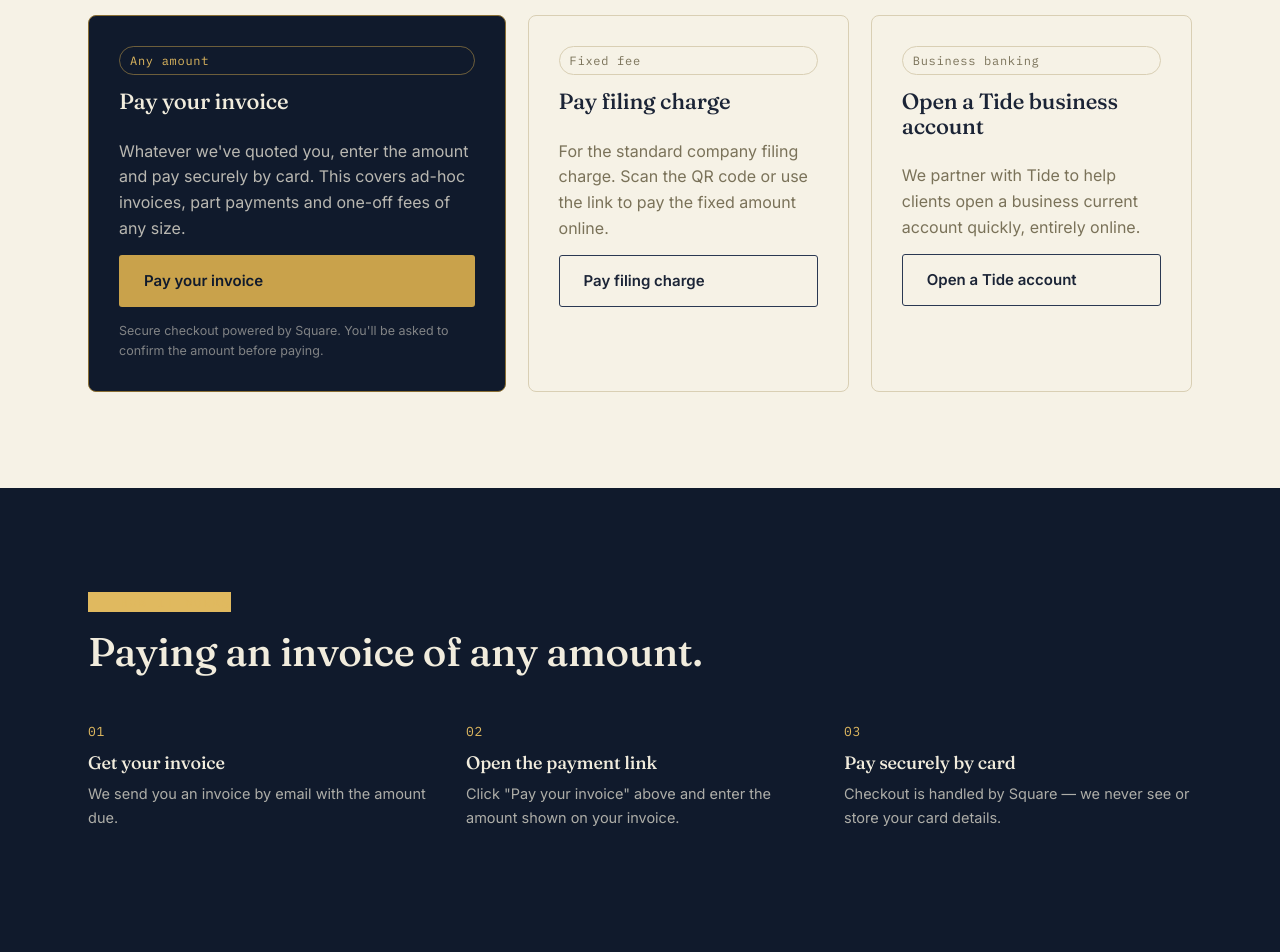
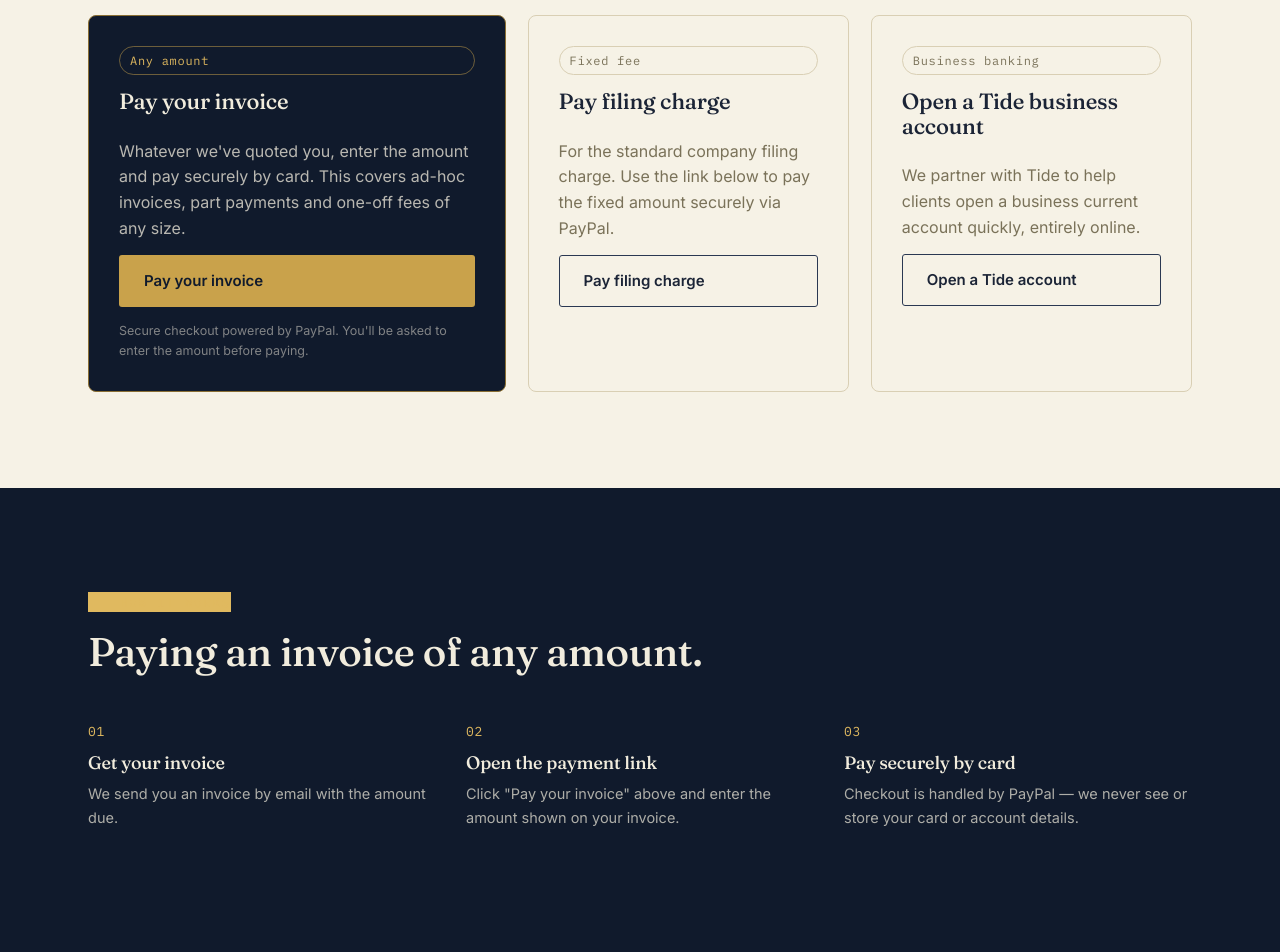
Before and after one commit to AbacusRog/new-site, a React (Vite) app: page /payments in a window 1280 px wide. Shown: the part 520-1472 px from the top of the page. Built offline with nearby package versions, Linux system fonts and the light colour scheme.

Commit message:
Add files via upload

```diff
--- a/src/pages/Payments.jsx
+++ b/src/pages/Payments.jsx
@@ -33,15 +33,15 @@ export default function Payments() {
               >
                 Pay your invoice
               </a>
-              <p className="payment-note">Secure checkout powered by Square. You'll be asked to confirm the amount before paying.</p>
+              <p className="payment-note">Secure checkout powered by PayPal. You'll be asked to enter the amount before paying.</p>
             </article>
 
             <article className="payment-card">
               <span className="tag">Fixed fee</span>
               <h2>Pay filing charge</h2>
               <p>
-                For the standard company filing charge. Scan the QR code or
-                use the link to pay the fixed amount online.
+                For the standard company filing charge. Use the link
+                below to pay the fixed amount securely via PayPal.
               </p>
               <a
                 href={PAY_FILING_CHARGE_URL}
@@ -98,7 +98,7 @@ export default function Payments() {
               <span className="steps-number">03</span>
               <div>
                 <h3>Pay securely by card</h3>
-                <p>Checkout is handled by Square — we never see or store your card details.</p>
+                <p>Checkout is handled by PayPal — we never see or store your card or account details.</p>
               </div>
             </li>
           </ol>
--- a/src/siteConfig.js
+++ b/src/siteConfig.js
@@ -2,15 +2,16 @@
 // Update these two and the whole site follows.
 export const ONBOARDING_APP_URL = "https://onbaording.abacusapps.us/";
 
-// Square "Payment link" with "Allow buyer to set the price" switched on
-// in the Square Dashboard (Payment Links > Create link > Collect a payment
-// > Allow buyer to set the price). This lets a client pay any invoice
-// amount, the same way the existing "Pay Filing Charge" link already works.
-// Replace this placeholder with the real link once it's created in Square.
-export const PAY_INVOICE_URL = "https://square.link/u/REPLACE-WITH-OPEN-AMOUNT-LINK";
+// PayPal.Me link — the payer types in whatever amount they owe, so one
+// link covers any invoice. Create/confirm yours at paypal.me, then replace
+// the placeholder username below (e.g. https://paypal.me/AbacusConsultancy).
+export const PAY_INVOICE_URL = "https://paypal.me/REPLACE-WITH-YOUR-PAYPAL-ME-USERNAME";
 
-// Existing fixed-amount filing charge link, carried over from the current site.
-export const PAY_FILING_CHARGE_URL = "https://square.link/u/UWw0m3xb";
+// Fixed-amount filing charge. PayPal.Me supports a fixed amount by
+// adding it to the end of the link (e.g. paypal.me/yourusername/50 for
+// a flat £50). Replace the placeholder with your real PayPal.Me
+// username and the current filing charge amount.
+export const PAY_FILING_CHARGE_URL = "https://paypal.me/REPLACE-WITH-YOUR-PAYPAL-ME-USERNAME/REPLACE-WITH-AMOUNT";
 
 export const TIDE_URL = "https://www.tide.co/partners/abacus-consultancy/";
 
```
Also changed, not shown: 3 other files (tests, documents, lock files or other folders).
